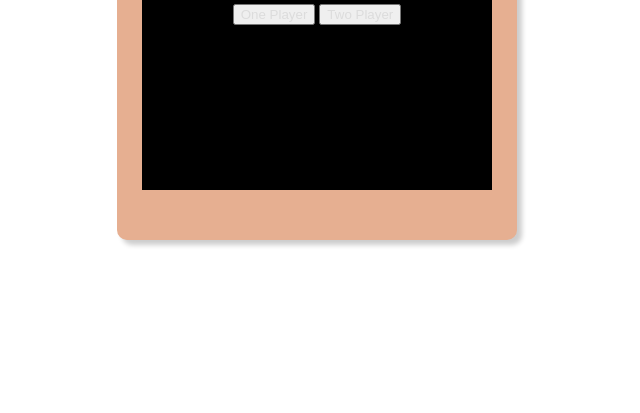
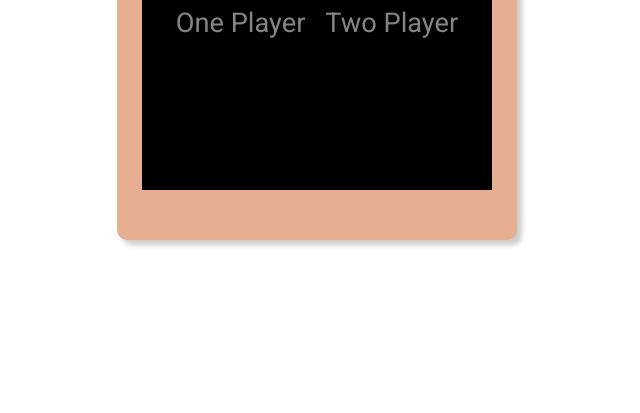
Before and after one commit to derektypist/tic-tac-toe, a plain HTML site: page index.html in a window 1280 px wide. Shown: the part 387-800 px from the top of the page, without its empty margins (331-971 px from the left). Drawn offline with Linux system fonts and the light colour scheme.

Commit message:
Added styles to game starter buttons at style.css

```diff
--- a/css/style.css
+++ b/css/style.css
@@ -241,3 +241,21 @@ i.win {
 .game-choice p, .game-starter p {
     max-width: 80%;
 }
+
+.game-choice button, .game-starter button {
+    background: none;
+    border: none;
+    opacity: 0.6;
+    border-radius: 20px;
+    border: 2px solid transparent;
+    font-size: 1.7rem;
+    font-family: inherit;
+}
+
+.game-starter button {
+    font-size: 2.8rem;
+}
+
+.game-choice button:focus, .game-starter button:focus {
+    outline: none;
+}
```
